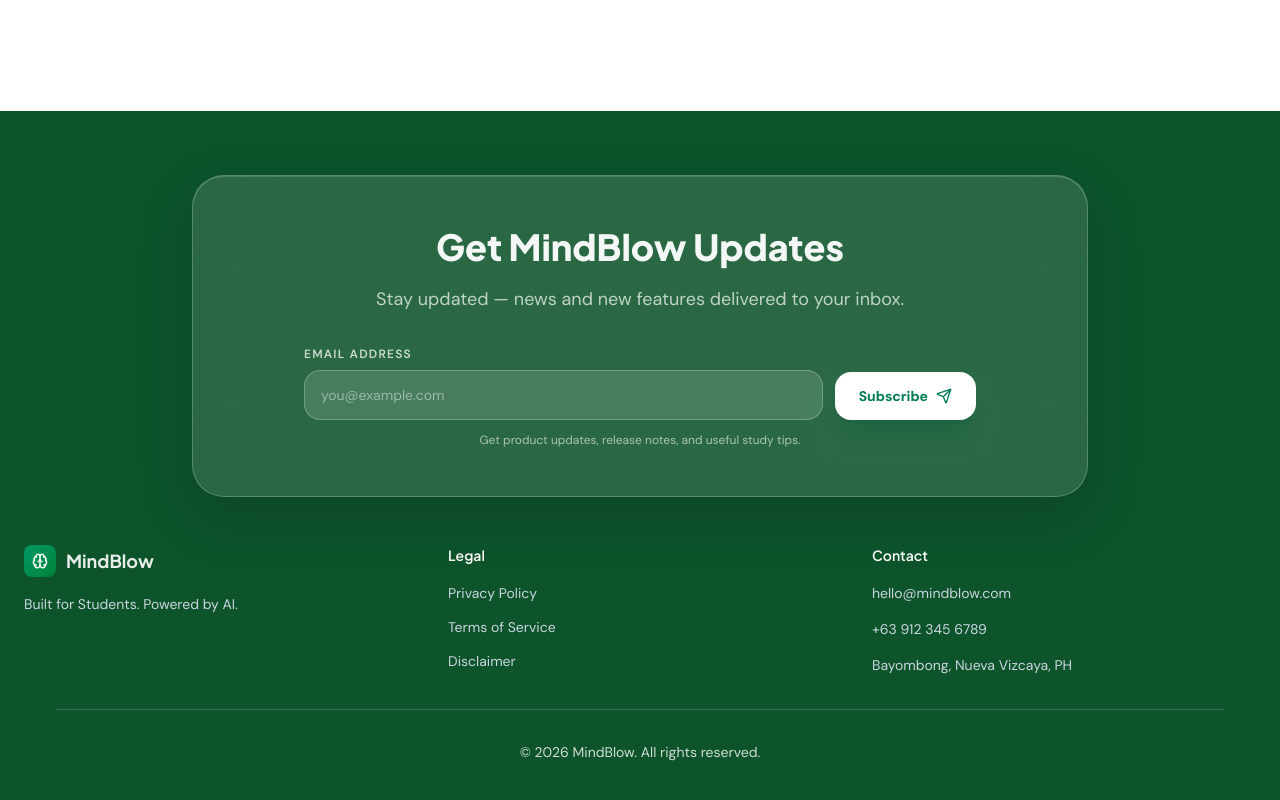
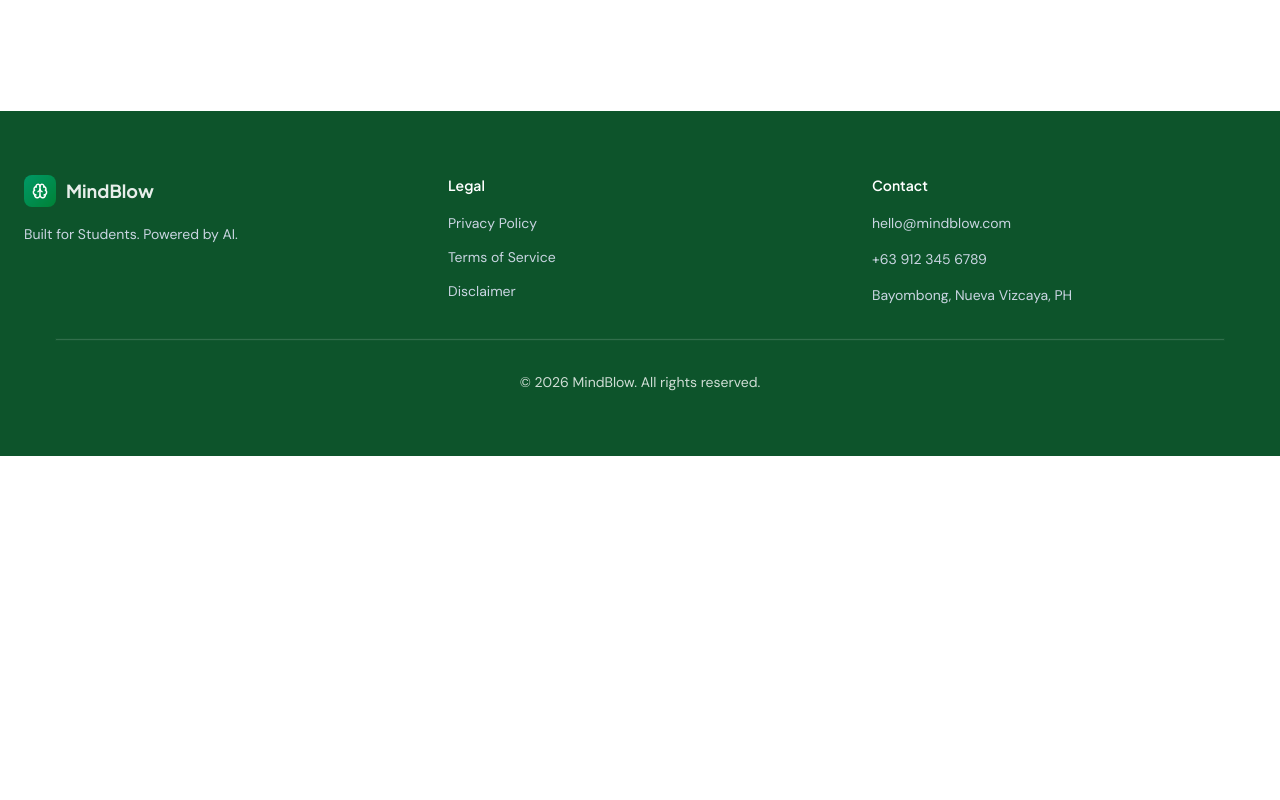
Before and after one commit to redsaucce/mindblow-test, a Next.js app in the folder client/: page / in a window 1280 px wide. Shown: the part 3233-4033 px from the top of the page. After the commit the page ends 3689 px from the top, so only its background shows below. Built offline with nearby package versions, Linux system fonts and the light colour scheme.

Commit message:
refactor(client/): remove newsletter subscription feature interface

```diff
--- a/client/app/(public)/layout.tsx
+++ b/client/app/(public)/layout.tsx
@@ -12,7 +12,7 @@
     <>
       <Navbar />
       {children}
-      <Footer showNewsletter />
+      <Footer />
       <LegalModal />
       <AuthModal />
     </>
--- a/client/components/dashboard/admin/home.tsx
+++ b/client/components/dashboard/admin/home.tsx
@@ -5,7 +5,6 @@
   User,
   FileText,
   Download,
-  Mail,
   TrendingUp,
   TrendingDown,
   Minus,
@@ -216,7 +215,6 @@
   const [totalUsers, setTotalUsers] = useState<StatData>(EMPTY_STAT);
   const [quizzesGenerated, setQuizzesGenerated] = useState<StatData>(EMPTY_STAT);
   const [downloadedQuizzes, setDownloadedQuizzes] = useState<StatData>(EMPTY_STAT);
-  const [newsletterSubscribers, setNewsletterSubscribers] = useState<StatData>(EMPTY_STAT);
   const [lineChartData, setLineChartData] = useState<LineChartPoint[]>([]);
   const [donutChartData, setDonutChartData] = useState<DonutChartSlice[]>([]);
 
@@ -229,7 +227,6 @@
         setTotalUsers(stats.totalUsers);
         setQuizzesGenerated(stats.quizzesGenerated);
         setDownloadedQuizzes(stats.downloadedQuizzes);
-        setNewsletterSubscribers(stats.newsletterSubscribers);
         setLineChartData(stats.lineChart);
         setDonutChartData(stats.donutChart);
         setLoadState("ready");
@@ -265,13 +262,6 @@
       description: copy.stats.downloadedQuizzes.description,
       statData: downloadedQuizzes,
     },
-    {
-      icon: Mail,
-      label: copy.stats.newsletterSubscribers.label,
-      value: newsletterSubscribers.current,
-      description: copy.stats.newsletterSubscribers.description,
-      statData: newsletterSubscribers,
-    },
   ];
 
   if (loadState === "error") {
@@ -286,7 +276,7 @@
 
   return (
     <div className="flex flex-col gap-6">
-      <div className="grid grid-cols-1 sm:grid-cols-2 md:grid-cols-4 gap-6 items-stretch">
+      <div className="grid grid-cols-1 sm:grid-cols-2 md:grid-cols-3 gap-6 items-stretch">
         {cards.map((card) => (
           <StatCard key={card.label} {...card} />
         ))}
--- a/client/components/layout/footer.tsx
+++ b/client/components/layout/footer.tsx
@@ -1,22 +1,15 @@
 "use client";
 
 import { Brain } from "lucide-react";
-import Newsletter from "@/components/public/newsletter/newsletter";
 import { footer as copy } from "@/data/layout/footer";
 import { useModal } from "@/hooks/use-modal";
 
-interface FooterProps {
-  showNewsletter?: boolean;
-}
-
-export default function Footer({ showNewsletter = false }: FooterProps) {
+export default function Footer() {
   const { openLegal } = useModal();
 
   return (
     <footer className="bg-green-900 text-slate-300 py-16 px-6">
       <div className="max-w-7xl mx-auto">
-        {showNewsletter ? <Newsletter /> : null}
-
         {/* ── Grid ── */}
         <div className="grid md:grid-cols-3 gap-10 mb-8">
           {/* Brand column */}
--- a/client/components/public/newsletter/newsletter.tsx
+++ /dev/null
@@ -1,98 +0,0 @@
-"use client";
-
-import { Loader2, Send } from "lucide-react";
-import SectionHeader from "@/components/ui/section-header";
-import { sectionHeaders } from "@/data/public/section-headers";
-import { newsletter as copy } from "@/data/public/newsletter";
-import { useEmailSubmit } from "@/hooks/use-email-submit";
-import { subscribe as subscribeToNewsletter } from "@/services/public/newsletter-service";
-
-type NewsletterState =
-  | "idle"
-  | "loading"
-  | "success"
-  | "warning"
-  | "error"
-  | "rate-limit";
-
-export default function Newsletter() {
-  const content = sectionHeaders.newsletter;
-
-  const { email, setEmail, state, setState, handleSubmit } =
-    useEmailSubmit<NewsletterState>({
-      idleState: "idle",
-      loadingState: "loading",
-      rateLimitState: "rate-limit",
-      invalidState: "warning",
-      onSubmit: async (normalizedEmail) => {
-        try {
-          await subscribeToNewsletter(normalizedEmail);
-          setState("success");
-          setEmail("");
-        } catch {
-          setState("error");
-        }
-      },
-    });
-
-  const isLoading = state === "loading";
-
-  const message =
-    state === "rate-limit"
-      ? copy.rateLimitMessage
-      : state === "warning"
-        ? copy.validationMessage
-        : state === "error"
-          ? copy.errorMessage
-          : state === "success"
-            ? copy.successMessage
-            : copy.idleMessage;
-
-  return (
-    <div className="mb-12 w-full max-w-4xl mx-auto rounded-[2rem] border border-white/22 bg-white/12 px-4 sm:px-6 py-12 backdrop-blur-2xl shadow-[0_20px_60px_rgba(0,0,0,0.16),inset_0_1px_0_rgba(255,255,255,0.18)]">
-      <SectionHeader
-        variant={content.variant}
-        title={content.title}
-        subtitle={content.subtitle}
-      />
-      <form
-        onSubmit={handleSubmit}
-        className="mt-8 mx-auto flex w-full max-w-2xl flex-col gap-3 sm:flex-row sm:items-end"
-      >
-        <label className="flex-1 text-left">
-          <span className="mb-2 block text-xs font-semibold uppercase tracking-widest text-white/75">
-            {copy.emailLabel}
-          </span>
-          <input
-            type="email"
-            value={email}
-            onChange={(e) => {
-              setEmail(e.target.value);
-              if (state !== "idle" && state !== "loading") setState("idle");
-            }}
-            placeholder={copy.placeholder}
-            className="w-full rounded-2xl border border-white/25 bg-white/14 px-4 py-3.5 text-sm text-white/95 placeholder:text-white/45 outline-none transition-all focus:border-emerald-300 focus:bg-white/18"
-          />
-        </label>
-        <button
-          type="submit"
-          disabled={isLoading}
-          className="inline-flex items-center justify-center gap-2 rounded-2xl bg-white hover:bg-emerald-50 px-6 py-3.5 text-sm font-bold text-emerald-700 shadow-xl shadow-emerald-900/20 transition-all duration-200 disabled:opacity-70"
-        >
-          {isLoading ? (
-            <>
-              <Loader2 className="h-4 w-4 animate-spin" />
-              {copy.loadingLabel}
-            </>
-          ) : (
-            <>
-              {copy.submitLabel}
-              <Send className="h-4 w-4" />
-            </>
-          )}
-        </button>
-      </form>
-      <p className="mt-3 text-center text-xs text-white/60">{message}</p>
-    </div>
-  );
-}
--- a/client/data/dashboard/admin/activity-logs.ts
+++ b/client/data/dashboard/admin/activity-logs.ts
@@ -8,7 +8,6 @@
   { label: "Registered", value: "registered" },
   { label: "Generated", value: "generated" },
   { label: "Downloaded", value: "downloaded" },
-  { label: "Newsletter", value: "newsletter" },
   { label: "Quiz Deleted", value: "quiz_deleted" },
   { label: "User Deleted", value: "user_deleted" },
   { label: "Announcement Sent", value: "announcement_sent" },
--- a/client/data/dashboard/admin/home.ts
+++ b/client/data/dashboard/admin/home.ts
@@ -3,10 +3,6 @@
     totalUsers: { label: "TOTAL USERS", description: "Registered accounts" },
     quizzesGenerated: { label: "QUIZZES GENERATED", description: "All time" },
     downloadedQuizzes: { label: "DOWNLOADED QUIZZES", description: "All time" },
-    newsletterSubscribers: {
-      label: "NEWSLETTER SUBSCRIBERS",
-      description: "All time",
-    },
   },
   trend: {
     noPreviousData: "No previous data",
--- a/client/data/public/newsletter.ts
+++ /dev/null
@@ -1,11 +0,0 @@
-export const newsletter = {
-  emailLabel: "Email address",
-  placeholder: "you@example.com",
-  submitLabel: "Subscribe",
-  loadingLabel: "Subscribing...",
-  idleMessage: "Get product updates, release notes, and useful study tips.",
-  successMessage: "Thanks — you're on the list.",
-  validationMessage: "Enter a valid email.",
-  errorMessage: "Something went wrong. Please try again.",
-  rateLimitMessage: "This email has already been subscribed.",
-} as const;
--- a/client/services/dashboard/admin-home-service.ts
+++ b/client/services/dashboard/admin-home-service.ts
@@ -19,7 +19,6 @@
   totalUsers: StatData;
   quizzesGenerated: StatData;
   downloadedQuizzes: StatData;
-  newsletterSubscribers: StatData;
   lineChart: LineChartPoint[];
   donutChart: DonutChartSlice[];
 }
--- a/client/services/dashboard/admin-logs-service.ts
+++ b/client/services/dashboard/admin-logs-service.ts
@@ -4,7 +4,6 @@
   | "registered"
   | "generated"
   | "downloaded"
-  | "newsletter"
   | "quiz_deleted"
   | "user_deleted"
   | "announcement_sent";
--- a/client/services/public/newsletter-service.ts
+++ /dev/null
@@ -1,9 +0,0 @@
-import { apiClient } from "@/services/api-client";
-
-export interface NewsletterSubscribeResponse {
-  message: string;
-}
-
-export async function subscribe(email: string): Promise<NewsletterSubscribeResponse> {
-  return apiClient.post<NewsletterSubscribeResponse>("/newsletter/subscribe", { email });
-}
```
